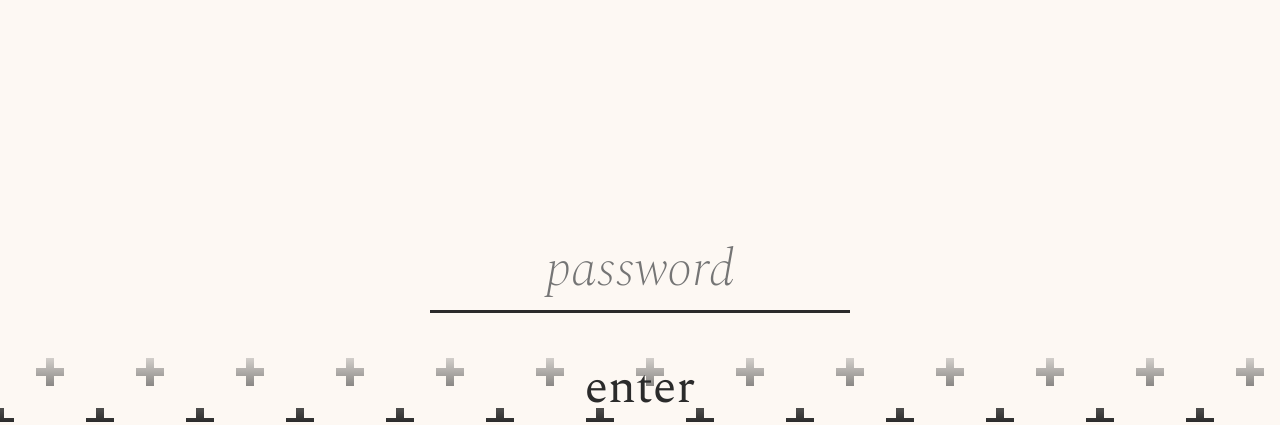
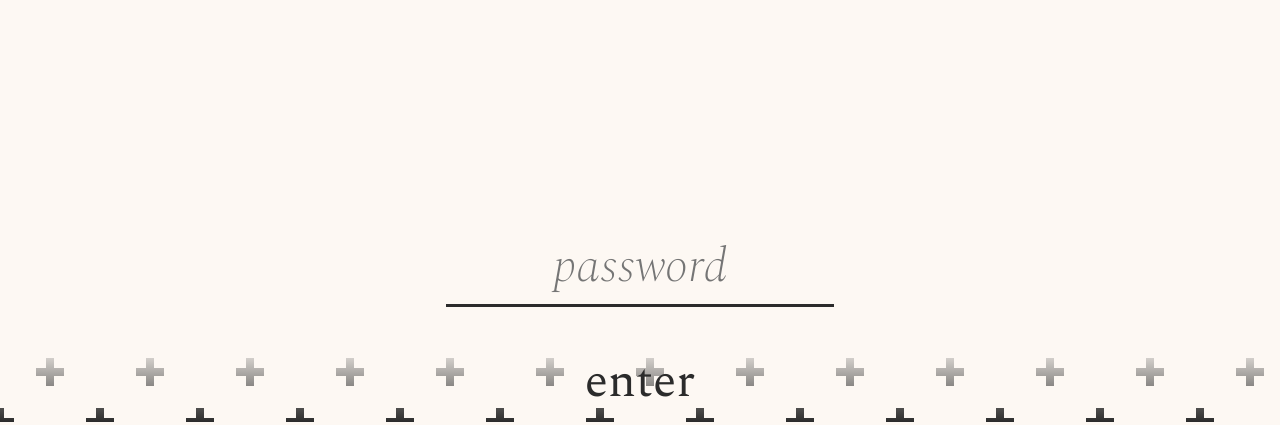
Before and after one commit to darlenesandeep/DarleneSandeepWedding, a plain HTML site: page index.html in a window 1280 px wide. Shown: the part 378-803 px from the top of the page. Drawn offline with nearby package versions, Linux system fonts and the light colour scheme.

Commit message:
Update styles.css

```diff
--- a/styles.css
+++ b/styles.css
@@ -130,7 +130,7 @@ p.tinytext {
 
 .prompt input {
     font-family: "Spectral-Italic";
-    font-size: calc(20px + 2em);
+    font-size: 3em;
     background-color: rgba(0,0,0,0);
     border: none;
     border-bottom: 3px solid #2b2b2b;
```
